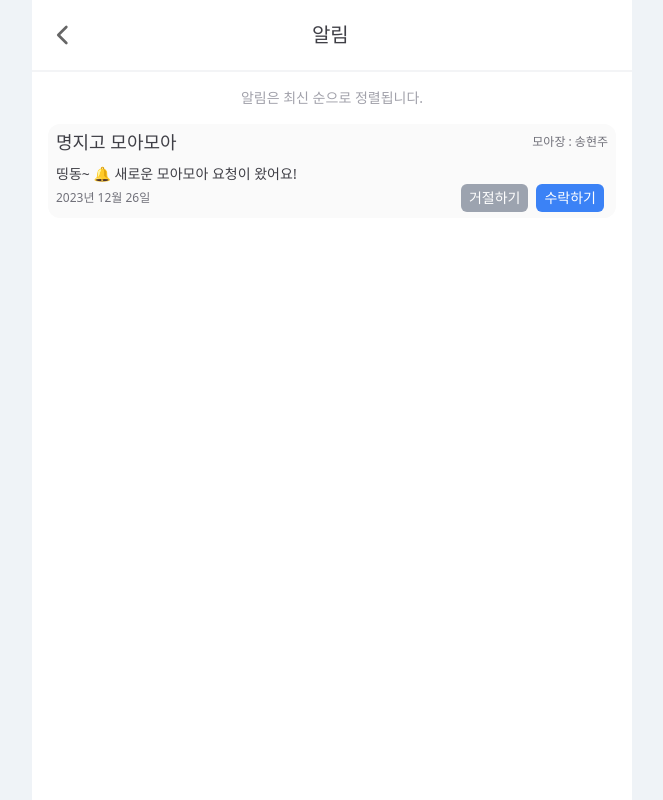
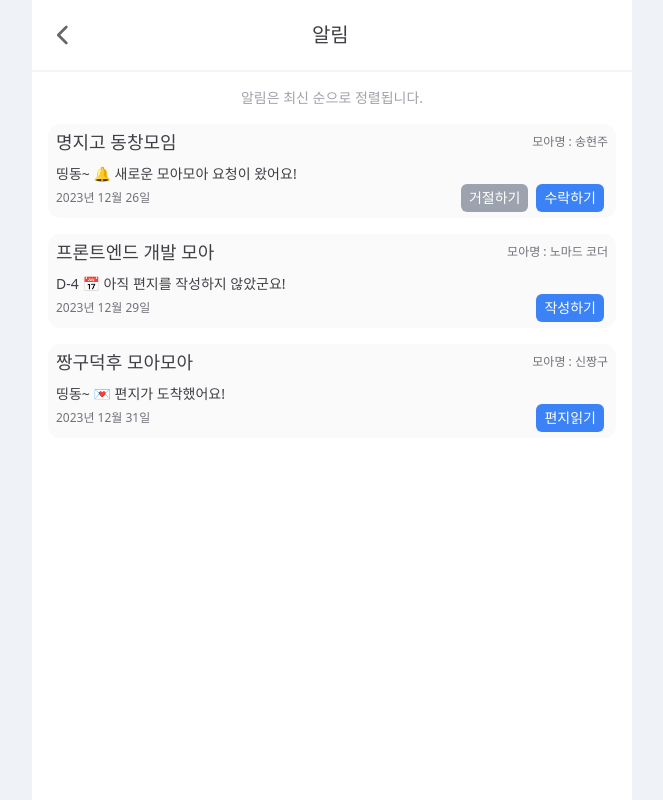
Before and after one commit to shyunju7/moaLetter, a React (Vite) app in the folder frontend/moaletter-app/: page /notice in a window 1280 px wide. Shown: the whole page, without its empty margins (308-971 px from the left). Built offline with nearby package versions, Linux system fonts and the light colour scheme; a web font is replaced by a local one.

Commit message:
feat : NoticeItem 컴포넌트 생성 및 Notice 페이지 적용

```diff
--- /dev/null
+++ b/frontend/moaletter-app/src/components/NoticeItem.tsx
@@ -0,0 +1,75 @@
+import { Link } from "react-router-dom";
+
+/** Notice Props 정의 */
+interface NoticeProps {
+	title: string;
+	manager: string;
+	message: string;
+	date: string;
+	noticeType: "READ" | "WRITE" | "INVITE";
+}
+
+/**
+ * 알림 페이지 내부 알림 요소를 관리하는 컴포넌트
+ * @param {NoticeProps} props - title(string), manager(string), message(string), date(string), noticeType
+ * @returns {JSX.Element} NoticeItem 컴포넌트
+ */
+const NoticeItem = ({
+	title,
+	manager,
+	message,
+	date,
+	noticeType,
+}: NoticeProps): JSX.Element => {
+	/** 알림타입에 따라 알림 컴포넌트 내부 컴포넌트를 구성합니다. */
+	const createButtonComponent = () => {
+		if (noticeType === "READ") {
+			return (
+				<Link
+					to="/letters/1"
+					className="bg-blue-500 text-white text-sm px-2 py-1 rounded-md mx-1"
+				>
+					편지읽기
+				</Link>
+			);
+		}
+		if (noticeType === "WRITE") {
+			return (
+				<Link
+					to="/letters/register"
+					className="bg-blue-500 text-white text-sm px-2 py-1 rounded-md mx-1"
+				>
+					작성하기
+				</Link>
+			);
+		}
+		return (
+			<span>
+				<button className="bg-gray-400 text-white text-sm px-2 py-1 rounded-md mx-1">
+					거절하기
+				</button>
+				<button className="bg-blue-500 text-white text-sm px-2 py-1 rounded-md mx-1">
+					수락하기
+				</button>
+			</span>
+		);
+	};
+
+	return (
+		<article className="w-full h-[94px] bg-[#fafafa] rounded-xl px-2 py-1">
+			<span className="flex items-center justify-between">
+				<h3 className="text-zinc-700 text-lg font-SUITE-BD">{title} </h3>
+				<label className="text-zinc-500 text-xs font-SUITE-RG">
+					모아명 : {manager}
+				</label>
+			</span>
+			<p className="text-zinc-700 text-sm font-SUITE-RG mt-2">{message}</p>
+			<span className="flex items-center justify-between">
+				<label className="text-zinc-500 text-xs font-SUITE-RG">{date}</label>
+				{createButtonComponent()}
+			</span>
+		</article>
+	);
+};
+
+export default NoticeItem;
--- a/frontend/moaletter-app/src/pages/Notice.tsx
+++ b/frontend/moaletter-app/src/pages/Notice.tsx
@@ -1,5 +1,7 @@
 import Header from "../components/Header";
+import NoticeItem from "../components/NoticeItem";
 import Template from "../components/Template";
+import { noticeList } from "../data/notice";
 
 /**
  * 알림(초대 및 편지 도착여부, 작성해야할 편지등)을 관리하는 페이지
@@ -14,33 +16,10 @@ const Notice = (): JSX.Element => {
 					알림은 최신 순으로 정렬됩니다.
 				</p>
 
-				<section className="flex w-full px-4">
-					<article className="w-full h-[94px] bg-[#fafafa] rounded-xl px-2 py-1">
-						<span className="flex items-center justify-between">
-							<h3 className="text-zinc-700 text-lg font-SUITE-BD">
-								명지고 모아모아
-							</h3>
-							<label className="text-zinc-500 text-xs font-SUITE-RG">
-								모아장 : 송현주
-							</label>
-						</span>
-						<p className="text-zinc-700 text-sm font-SUITE-RG mt-2">
-							띵동~ 🔔 새로운 모아모아 요청이 왔어요!
-						</p>
-						<span className="flex items-center justify-between">
-							<label className="text-zinc-500 text-xs font-SUITE-RG">
-								2023년 12월 26일
-							</label>
-							<span>
-								<button className="bg-gray-400 text-white text-sm px-2 py-1 rounded-md mx-1">
-									거절하기
-								</button>
-								<button className="bg-blue-500 text-white text-sm px-2 py-1 rounded-md mx-1">
-									수락하기
-								</button>
-							</span>
-						</span>
-					</article>
+				<section className="flex flex-col gap-4 w-full px-4">
+					{noticeList?.map((notice, index) => (
+						<NoticeItem key={index} {...notice} />
+					))}
 				</section>
 			</div>
 		</Template>
```
